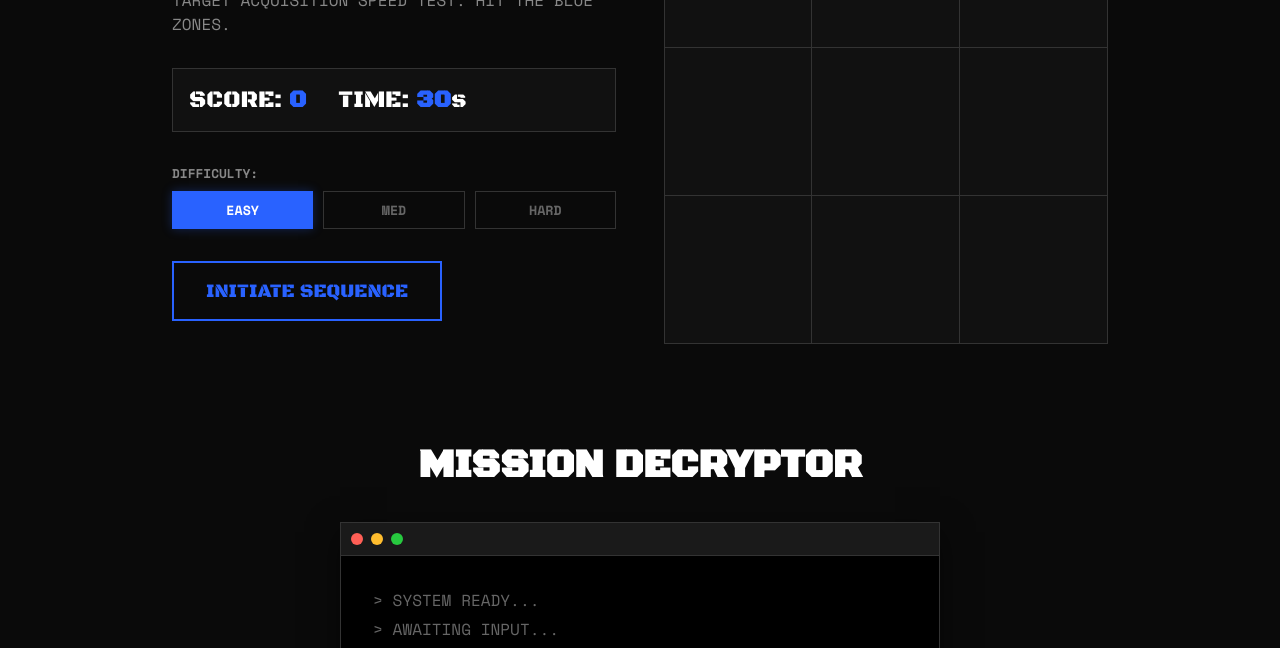
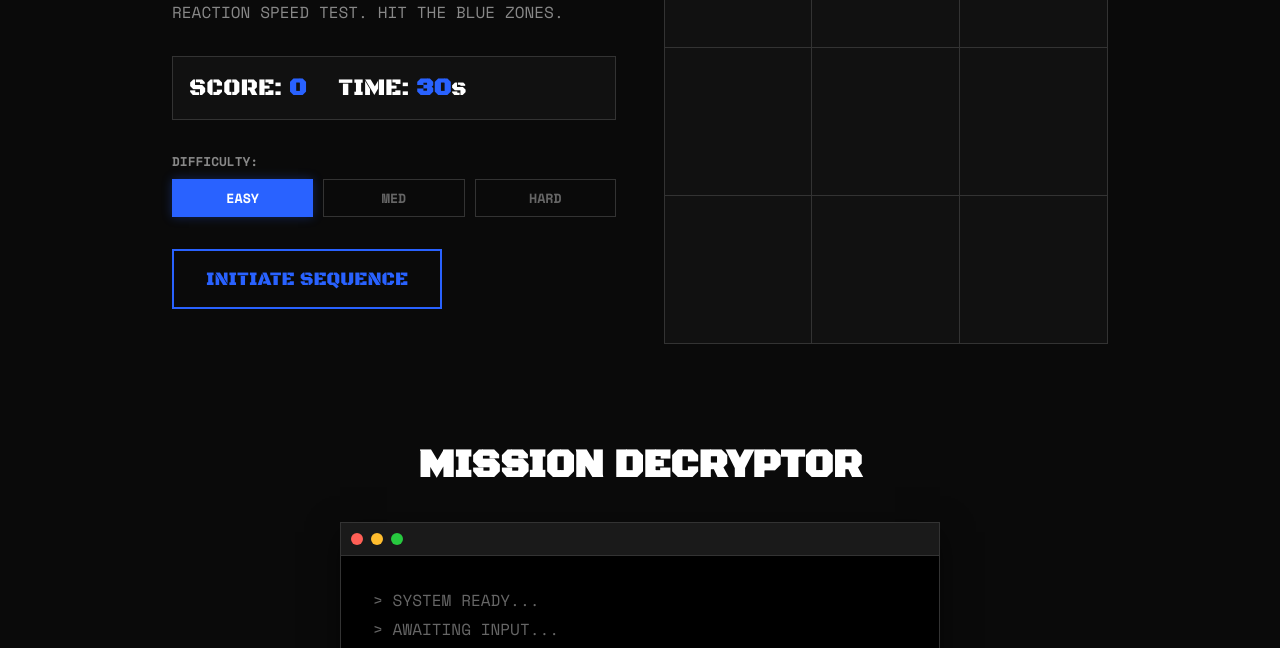
Before and after one commit to Laweens/finalwebsite, a plain HTML site: page creativity.html in a window 1280 px wide. Shown: the part 452-1100 px from the top of the page. Drawn offline with nearby package versions, Linux system fonts and the light colour scheme.

Commit message:
lil change

```diff
--- a/creativity.html
+++ b/creativity.html
@@ -28,7 +28,7 @@
         <section class="game-section">
             <div class="game-info">
                 <h2>REFLEX DRILL</h2>
-                <p>TARGET ACQUISITION SPEED TEST. HIT THE BLUE ZONES.</p>
+                <p>REACTION SPEED TEST. HIT THE BLUE ZONES.</p>
 
                 <div class="score-board">
                     <span>SCORE: <b id="score">0</b></span>
```
